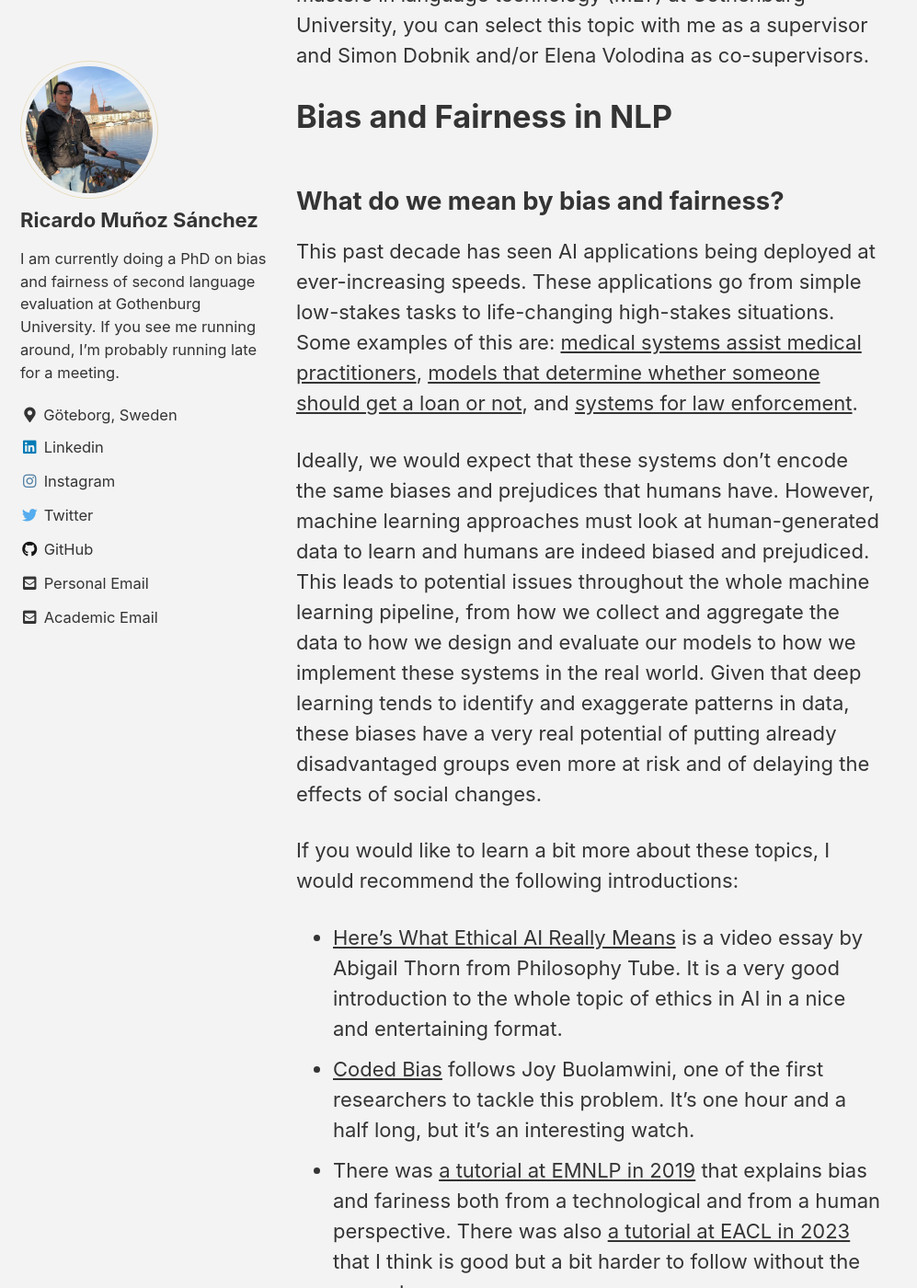
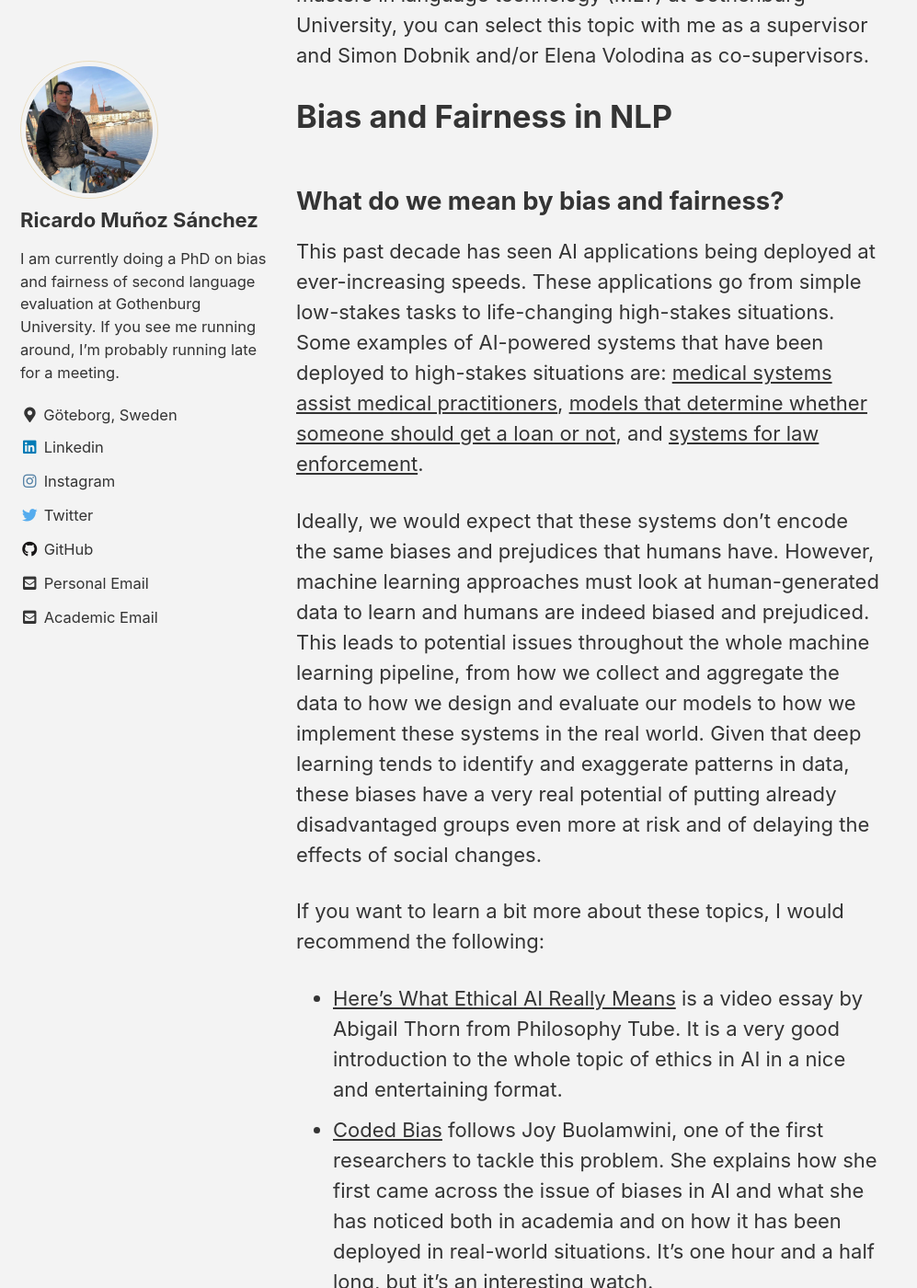
Before and after one commit to rimusa/rimusa.github.io, a Jekyll site: the page built from docs/_pages/masters_thesis_topics.md, in a window 1280 px wide and 1400 px high, scrolled down 288 px. Shown: the whole window at 92% size, without its empty margins (0-997 px from the left). Built offline with Jekyll 4.4.1, drawn with Linux system fonts in a browser that asks for light colours; cached includes are drawn as plain includes; some of the changed text lies outside the part shown.

Commit message:
Updated masters thesis topics page

```diff
--- a/docs/_pages/masters_thesis_topics.md
+++ b/docs/_pages/masters_thesis_topics.md
@@ -16,28 +16,29 @@ If you are part of the masters in language technology (MLT) at Gothenburg Univer
 
 This past decade has seen AI applications being deployed at ever-increasing speeds.
 These applications go from simple low-stakes tasks to life-changing high-stakes situations.
-Some examples of this are: [medical systems assist medical practitioners](https://www.scientificamerican.com/article/health-care-ai-systems-are-biased/), [models that determine whether someone should get a loan or not](https://www.forbes.com/sites/korihale/2021/09/02/ai-bias-caused-80-of-black-mortgage-applicants-to-be-denied/), and [systems for law enforcement](https://www.technologyreview.com/2019/01/21/137783/algorithms-criminal-justice-ai/).
+Some examples of AI-powered systems that have been deployed to high-stakes situations are: [medical systems assist medical practitioners](https://www.scientificamerican.com/article/health-care-ai-systems-are-biased/), [models that determine whether someone should get a loan or not](https://www.forbes.com/sites/korihale/2021/09/02/ai-bias-caused-80-of-black-mortgage-applicants-to-be-denied/), and [systems for law enforcement](https://www.technologyreview.com/2019/01/21/137783/algorithms-criminal-justice-ai/).
 
 Ideally, we would expect that these systems don’t encode the same biases and prejudices that humans have.
 However, machine learning approaches must look at human-generated data to learn and humans are indeed biased and prejudiced.
 This leads to potential issues throughout the whole machine learning pipeline, from how we collect and aggregate the data to how we design and evaluate our models to how we implement these systems in the real world.
 Given that deep learning tends to identify and exaggerate patterns in data, these biases have a very real potential of putting already disadvantaged groups even more at risk and of delaying the effects of social changes.
 
-If you would like to learn a bit more about these topics, I would recommend the following introductions:
+If you want to learn a bit more about these topics, I would recommend the following:
  - [Here's What Ethical AI Really Means](https://www.youtube.com/watch?v=AaU6tI2pb3M) is a video essay by Abigail Thorn from Philosophy Tube. It is a very good introduction to the whole topic of ethics in AI in a nice and entertaining format.
- - [Coded Bias](https://www.imdb.com/title/tt11394170/) follows Joy Buolamwini, one of the first researchers to tackle this problem. It's one hour and a half long, but it's an interesting watch.
- - There was [a tutorial at EMNLP in 2019](http://web.cs.ucla.edu/~kwchang/talks/emnlp19-fairnlp/) that explains bias and fariness both from a technological and from a human perspective. There was also [a tutorial at EACL in 2023](http://bit.ly/eacl23-ethics-slides) that I think is good but a bit harder to follow without the presenters.
+ - [Coded Bias](https://www.imdb.com/title/tt11394170/) follows Joy Buolamwini, one of the first researchers to tackle this problem. She explains how she first came across the issue of biases in AI and what she has noticed both in academia and on how it has been deployed in real-world situations. It's one hour and a half long, but it's an interesting watch.
+ - There was [a tutorial at EMNLP in 2019](http://web.cs.ucla.edu/~kwchang/talks/emnlp19-fairnlp/) that explains bias and fariness both from a technological and from a human perspective. It is a bit dated on some of the technical stuff, but still interesting to look at. There was also [a tutorial at EACL in 2023](http://bit.ly/eacl23-ethics-slides) that I think is good but a bit harder to follow without the presenters as the slides have less text.
  - If you would like to look at papers in the topic, I can recommend the following two as a primer:
    - [Language (Technology) is Power: A Critical Survey of “Bias” in NLP](https://aclanthology.org/2020.acl-main.485) by Blodgett et al. is a very good introduction to the topic of unwanted biases and explains some of the pitfalls in which people tend to fall into when researching them. Section 5 is a case study and nicely illustrates these issues in the context of discrimination based on the use of African-American English.
    - [_A Framework for Understanding Sources of Harm throughout the Machine Learning Life Cycle_](https://dl.acm.org/doi/abs/10.1145/3465416.3483305) by Suresh and Guttag describes a framework to explain where biases might appear during the machine learning process and why they might appear. It has lots of examples and shows how a single source of unwanted bias can belong to more than one category.
+   - If you've gone through these and would like to read a bit more, I have a longer list that I've been meaning to update and post somewhere. In the meantime, you can send me a message and I'll send you the list as it is at the moment.
 
 
 
 ## Where can we go from here
 
-Even though this field encompasses all of AI, most of the research has focused so far in a small set of topics, namely:
+Even though this field encompasses all of AI, most of the research so far has focused in a small set of topics, namely:
  -	Most research on fairness and bias in NLP has (unsurprisingly) been done in English.
-     -	The exception to this have been languages with grammatical gender that aligns with binary semantic gender (male/female), such as German and the romance languages.
+     -	The exception to this have been languages with grammatical gender that aligns with binary "semantic" gender (male/female), such as German and the romance languages.
      -	However, research on these other languages often focuses on the effects of grammatical vs semantic gender as opposed on the effects of biases themselves.
  -	When determining groups to check for bias, most papers tend to focus on:
      -	Gender as a binary (male/female)
@@ -46,7 +47,7 @@ Even though this field encompasses all of AI, most of the research has focused s
 This means that there are a lot of possibilities on where we can expand upon, for example:
  -	Gender when taking into account identities other than male and female
      -	[Hannah Devinney](https://www.umu.se/en/staff/hannah-devinney/) works on the intersection between gender theory and NLP, see for instance [this paper](https://doi.org/10.1145/3531146.3534627).
- -	Sexual attraction/preference
+ -	Biases against the LGBTQ+ community
      -	There is a dataset called [WinoQueer](https://aclanthology.org/2023.acl-long.507/) that is meant to check for biases in LLMs against the LGBTQ+ community.
  - In-group vs out-group biases
      - [This paper](https://aclanthology.org/2023.eacl-main.183/) analyzes how people from each party in the US talk about people in the other party in the Congress.
```
